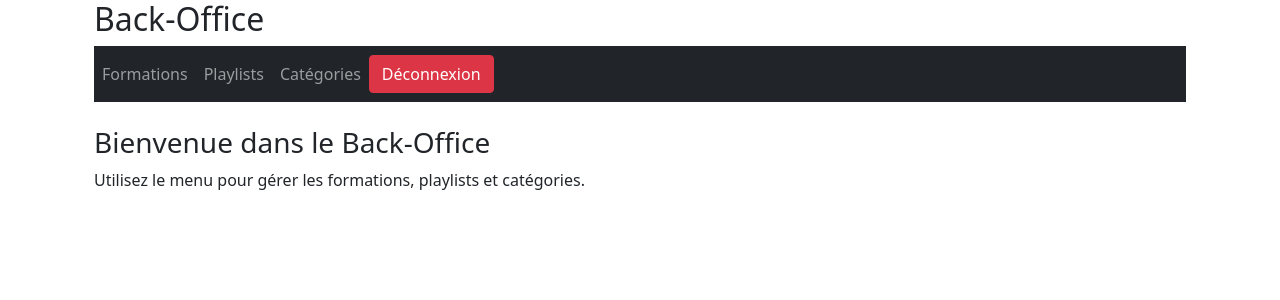
After one commit to rom131313/mediatekformation, a Symfony app: template templates/admin/dashboard.html.twig in a window 1280 px wide. The commit adds this page. Shown: the top 300 px of the page. Run offline with Twig, Linux system fonts and the light colour scheme; the template is opened without the code that fills it, so the values that code supplies are empty; some libraries are stand-ins or nearby versions.

Commit message:
M2.0 Création des controlleurs/twig et gestion de la déconnexion

```diff
--- /dev/null
+++ b/templates/admin/categories.html.twig
@@ -0,0 +1,6 @@
+{% extends "baseback.html.twig" %}
+
+{% block admin_content %}
+    <h3>Gestion des catégories</h3>
+    <p>Cette page affichera la liste des catégories.</p>
+{% endblock %}
--- /dev/null
+++ b/templates/admin/dashboard.html.twig
@@ -0,0 +1,6 @@
+{% extends "baseback.html.twig" %}
+
+{% block admin_content %}
+    <h3>Bienvenue dans le Back-Office</h3>
+    <p>Utilisez le menu pour gérer les formations, playlists et catégories.</p>
+{% endblock %}
--- /dev/null
+++ b/templates/admin/formations.html.twig
@@ -0,0 +1,6 @@
+{% extends "baseback.html.twig" %}
+
+{% block admin_content %}
+    <h3>Gestion des formations</h3>
+    <p>Cette page affichera la liste des formations.</p>
+{% endblock %}
--- /dev/null
+++ b/templates/admin/playlists.html.twig
@@ -0,0 +1,6 @@
+{% extends "baseback.html.twig" %}
+
+{% block admin_content %}
+    <h3>Gestion des playlists</h3>
+    <p>Cette page affichera la liste des playlists.</p>
+{% endblock %}
--- /dev/null
+++ b/templates/baseback.html.twig
@@ -0,0 +1,18 @@
+{% extends "base.html.twig" %}
+
+{% block body %}
+    <div class="container">
+        <h2>Back-Office</h2>
+        <nav class="navbar navbar-expand-lg navbar-dark bg-dark">
+            <ul class="navbar-nav">
+                <li class="nav-item"><a class="nav-link" href="{{ path('admin_formations') }}">Formations</a></li>
+                <li class="nav-item"><a class="nav-link" href="{{ path('admin_playlists') }}">Playlists</a></li>
+                <li class="nav-item"><a class="nav-link" href="{{ path('admin_categories') }}">Catégories</a></li>
+            </ul>
+            <a class="btn btn-danger ml-auto" href="{{ path('app_logout') }}">Déconnexion</a>
+        </nav>
+        <div class="mt-4">
+            {% block admin_content %}{% endblock %}
+        </div>
+    </div>
+{% endblock %}
```
Also changed, not shown: src/Controller/AdminCategorieController.php (added, +18 -0 lines), src/Controller/AdminController.php (added, +16 -0 lines), src/Controller/AdminFormationController.php (added, +18 -0 lines), src/Controller/AdminPlaylistController.php (added, +18 -0 lines), src/Controller/SecurityController.php (added, +17 -0 lines), templates/pages/playlists.html.twig (line endings or trailing spaces), 1 other file.
